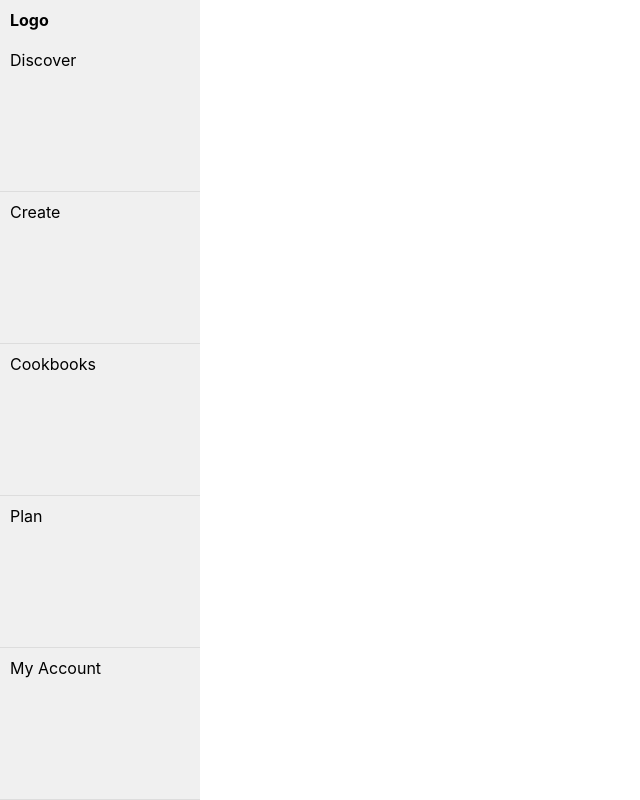
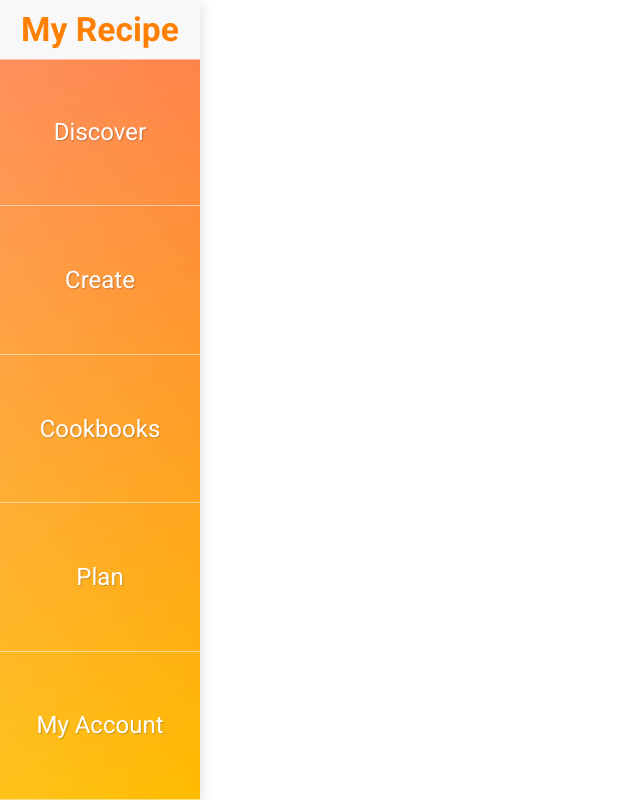
Before and after one commit to Fabolin99/Recipe-Web-App, a React (Create React App) app in the folder recipe-web-app/: page /myaccount in a window 1280 px wide. Shown: the whole page, without its empty margins (0-640 px from the left). Built offline with nearby package versions, Linux system fonts and the light colour scheme.

Commit message:
change fonts, colors for nav bar

```diff
--- a/recipe-web-app/src/components/Navigation.css
+++ b/recipe-web-app/src/components/Navigation.css
@@ -1,32 +1,56 @@
+@import url('https://fonts.googleapis.com/css2?family=Roboto:wght@400;700&display=swap');
+
 .navigation-bar {
-    position: fixed;  /* Make navigation bar fixed */
+  position: fixed;
   display: flex;
   flex-direction: column;
-    height: 100vh; /* Set the navigation bar to occupy the full viewport height */
+  height: 100vh;
   width: 200px;
-    overflow: auto;  /* Add scroll to navigation bar if content overflows */
+  overflow: hidden; /* Hide overflowing content */
+  background: linear-gradient(to bottom, #ff7f50, #ffbc00);
+  box-shadow: 3px 3px 10px rgba(0, 0, 0, 0.1);
+  font-family: 'Roboto', sans-serif;
 }
 
 .logo {
   padding: 10px;
   font-weight: bold;
-    background-color: #f0f0f0;
+  font-size: 2em;
+  background-color: #fff;
+  color: #ff8000;
+  cursor: pointer;
+  display: flex;
+  align-items: center;
+  justify-content: center;
+  transition: background 0.3s ease, transform 0.3s ease;
+}
+
+.logo:hover {
+  background-color: #f8f8f8;
+  transform: scale(1.05);
 }
 
 .navigation-item {
-    flex: 1; /* Allow the navigation items to expand and occupy equal vertical space */
+  flex: 1;
   padding: 10px;
   cursor: pointer;
-    background-color: #f0f0f0;
-    border-bottom: 1px solid #ddd;
+  color: #fff;
+  font-size: 1.5em;
+  border-bottom: 1px solid rgba(255,255,255,0.5);
+  background: linear-gradient(to right, rgba(255,255,255,0.1) 0%, rgba(255,255,255,0) 100%);
+  text-shadow: 1px 1px 1px rgba(0,0,0,0.2);
+  display: flex;
+  align-items: center;
+  justify-content: center;
+  transition: background 0.3s ease, color 0.3s ease;
 }
 
 .navigation-item:hover {
-    background-color: #ddd;
+  background: linear-gradient(to right, rgba(255,255,255,0.2) 0%, rgba(255,255,255,0.1) 100%);
 }
 
 .navigation-item.active {
-    background-color: #ccc;
+  background: linear-gradient(to right, rgba(255,255,255,0.3) 0%, rgba(255,255,255,0.2) 100%);
   font-weight: bold;
 }
 
@@ -34,10 +58,9 @@
   position: fixed;
   top: 0;
   left: 0;
-    z-index: 101; /* Make sure this is above the navigation bar */
-    /* Add any other styling you need */
+  z-index: 101;
 }
 
 body {
-    padding-top: 0px;  /* Replace 50px with the actual height of your navigation bar */
+  padding-top: 0px;
 }
--- a/recipe-web-app/src/components/NavigationBar.js
+++ b/recipe-web-app/src/components/NavigationBar.js
@@ -1,57 +1,38 @@
 import React, { useState } from "react";
 import { useNavigate } from "react-router-dom";
-import './Navigation.css';
+import "./Navigation.css";
 
 const NavigationBar = () => {
-    const [activeItem, setActiveItem] = useState('');
+  const navigate = useNavigate();
+  const [activeItem, setActiveItem] = useState("");
 
-  const navigate = useNavigate();
+  const navItems = [
+    { name: "Discover", path: "/" },
+    { name: "Create", path: "/create" },
+    { name: "Cookbooks", path: "/cookbooks" },
+    { name: "Plan", path: "/plan" },
+    { name: "My Account", path: "/myaccount" },
+  ];
 
-    const handleItemClick = (itemName) => {
-        setActiveItem(itemName);
-        navigate(itemName)
-        // Perform any additional logic or actions for item selection
-    };
+  const handleItemClick = (itemPath) => {
+    setActiveItem(itemPath);
+    navigate(itemPath);
+  };
 
   return (
     <div className="navigation-bar">
-      <div className="logo">Logo</div>
-      <div
-        className={`navigation-item ${activeItem === "Home" ? "active" : ""}`}
-        onClick={() => handleItemClick("/")}
-      >
-        Discover
-      </div>
-      <div
-        className={`navigation-item ${activeItem === "About" ? "active" : ""}`}
-        onClick={() => handleItemClick("create")}
-      >
-        Create
-      </div>
-      <div
-        className={`navigation-item ${
-          activeItem === "Services" ? "active" : ""
-        }`}
-        onClick={() => handleItemClick("cookbooks")}
-      >
-        Cookbooks
-      </div>
-      <div
-        className={`navigation-item ${
-          activeItem === "Contact" ? "active" : ""
-        }`}
-        onClick={() => handleItemClick("plan")}
-      >
-        Plan
-      </div>
-      <div
-        className={`navigation-item ${
-          activeItem === "Contact" ? "active" : ""
-        }`}
-        onClick={() => handleItemClick("myaccount")}
-      >
-        My Account
-      </div>
+      <div className="logo">My Recipe</div>
+      {navItems.map((item) => (
+        <div
+          key={item.name}
+          className={`navigation-item ${
+            activeItem === item.path ? "active" : ""
+          }`}
+          onClick={() => handleItemClick(item.path)}
+        >
+          {item.name}
+        </div>
+      ))}
     </div>
   );
 };
```
Lines whose indentation alone changed are shown as unchanged.
